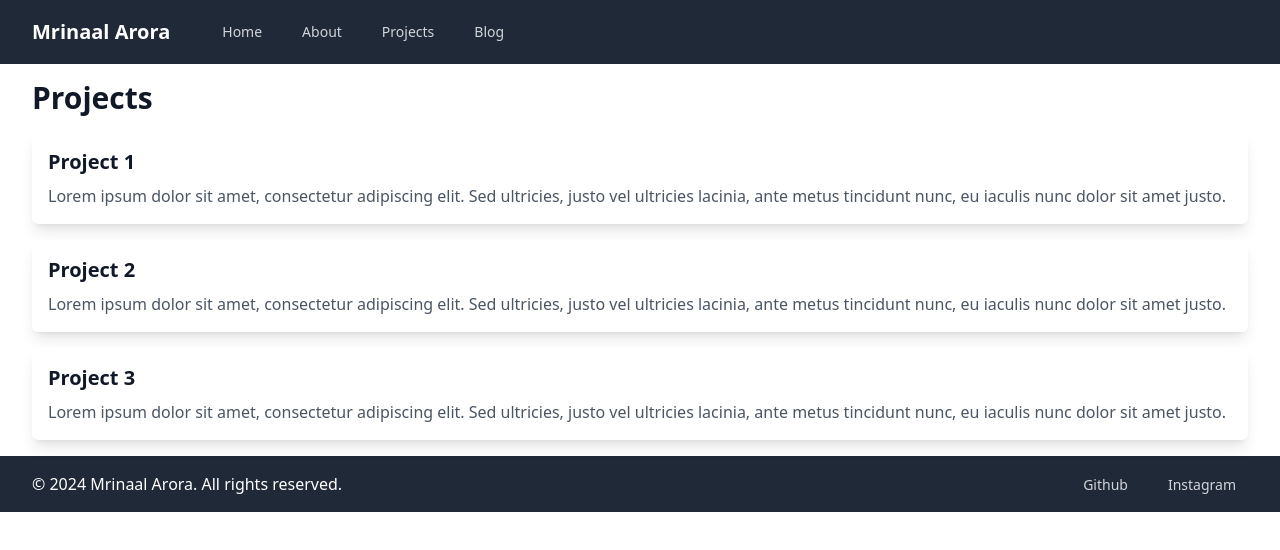
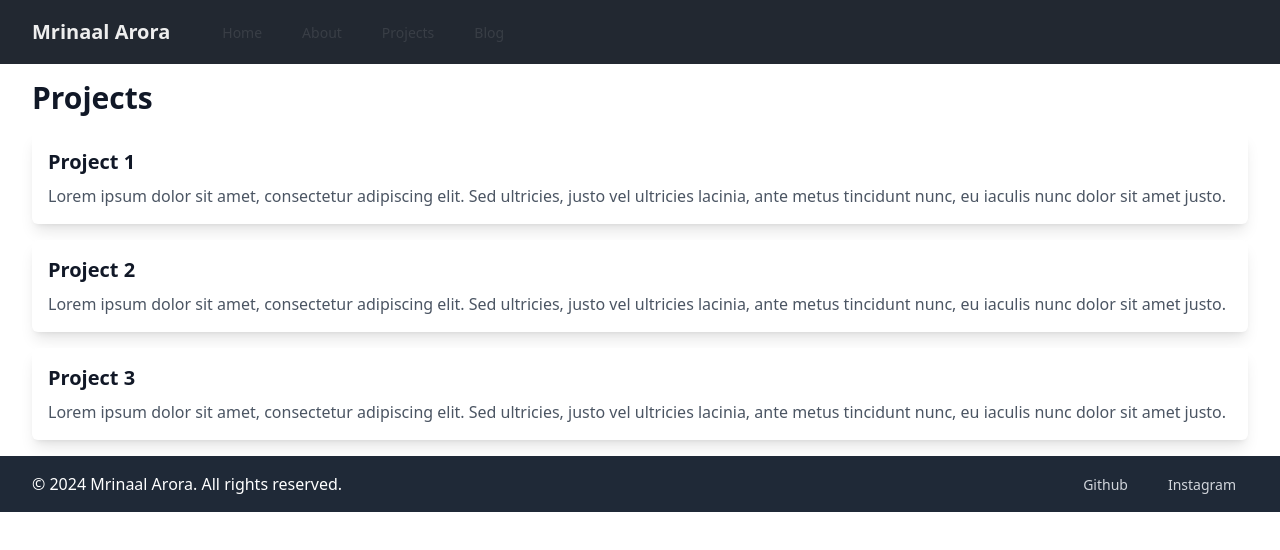
Before and after one commit to aroramrinaal/my-portfolio, a Next.js app: page /projects in a window 1280 px wide. Shown: the top 550 px of the page. Built offline with nearby package versions, Linux system fonts and the light colour scheme.

Commit message:
refactor: update Navbar link colors in Navbar.tsx

```diff
--- a/src/components/Navbar.tsx
+++ b/src/components/Navbar.tsx
@@ -1,25 +1,29 @@
 import React from 'react';
 import Link from 'next/link';
 
-const Navbar = () => {
+const Navbar: React.FC = () => {
     return (
-        <nav className="bg-gray-800">
+        <nav className="bg-darkNavy">
             <div className="max-w-7xl mx-auto px-4 sm:px-6 lg:px-8">
                 <div className="flex items-center justify-between h-16">
                     <div className="flex items-center">
                         <div className="flex-shrink-0">
-                            <span className="text-white font-semibold text-xl">Mrinaal Arora</span>
+                            <span className="text-lightGray font-semibold text-xl">Mrinaal Arora</span>
                         </div>
                         <div className="hidden md:block">
                             <div className="ml-10 flex items-baseline space-x-4">
                                 <Link href="/">
-                                    <a className="text-gray-300 hover:bg-gray-700 hover:text-white px-3 py-2 rounded-md text-sm font-medium">Home</a>
+                                    <a className="text-charcoal hover:bg-teal hover:text-lightGray px-3 py-2 rounded-md text-sm font-medium">Home</a>
                                 </Link>
-                                <a href="#" className="text-gray-300 hover:bg-gray-700 hover:text-white px-3 py-2 rounded-md text-sm font-medium">About</a>
+                                <Link href="/about">
+                                    <a className="text-charcoal hover:bg-teal hover:text-lightGray px-3 py-2 rounded-md text-sm font-medium">About</a>
+                                </Link>
                                 <Link href="/projects">
-                                    <a className="text-gray-300 hover:bg-gray-700 hover:text-white px-3 py-2 rounded-md text-sm font-medium">Projects</a>
+                                    <a className="text-charcoal hover:bg-teal hover:text-lightGray px-3 py-2 rounded-md text-sm font-medium">Projects</a>
                                 </Link>
-                                <a href="#" className="text-gray-300 hover:bg-gray-700 hover:text-white px-3 py-2 rounded-md text-sm font-medium">Blog</a>
+                                <Link href="/blog">
+                                    <a className="text-charcoal hover:bg-teal hover:text-lightGray px-3 py-2 rounded-md text-sm font-medium">Blog</a>
+                                </Link>
                             </div>
                         </div>
                     </div>
```
